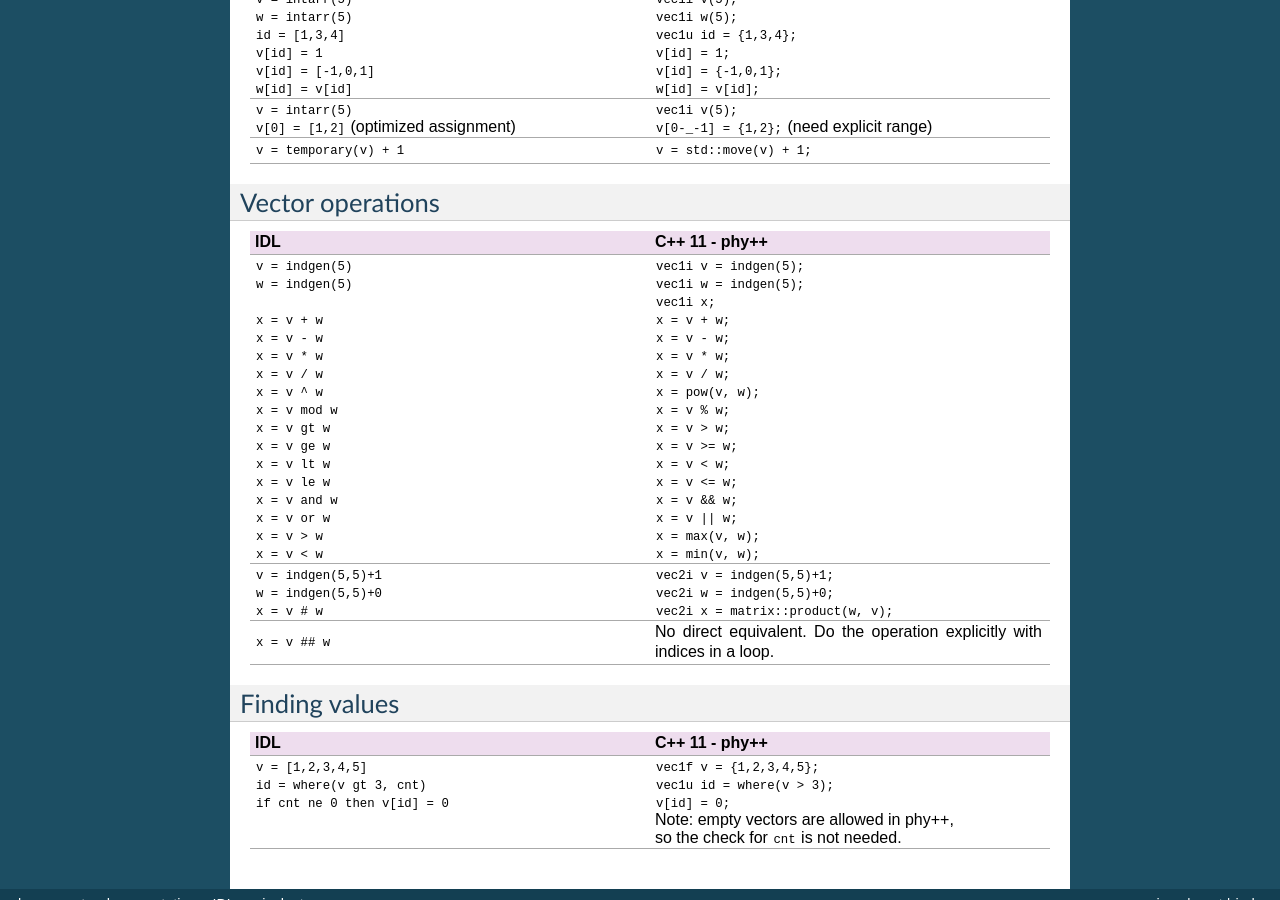
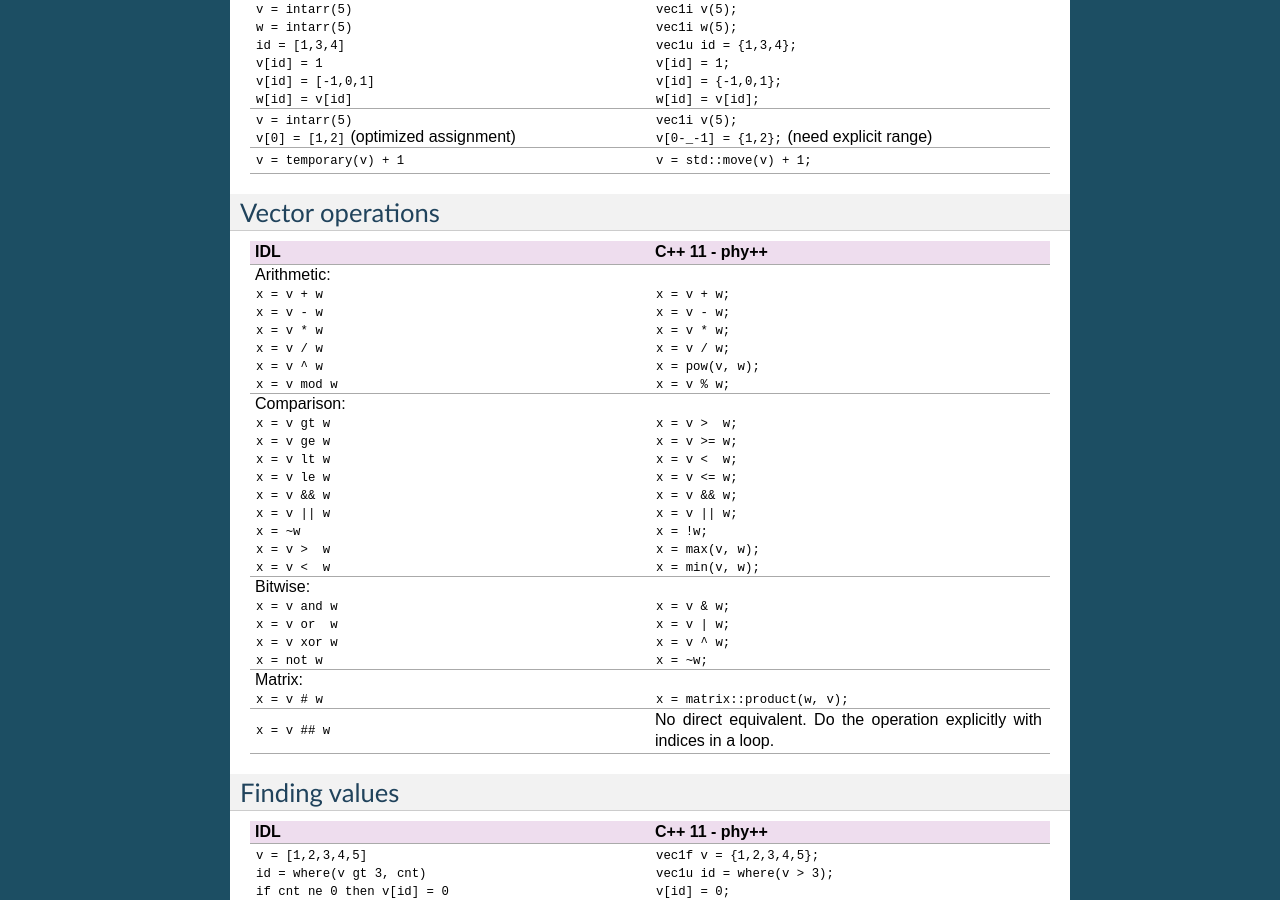
Before and after one commit to cschreib/vif, a Sphinx documentation site: the page built from doc/sphinx/idl.rst, in a window 1280 px wide and 900 px high, scrolled down 2593 px. Built offline with Sphinx 7.4.7, drawn with Linux system fonts in a browser that asks for light colours; formulas are drawn with MathJax 3; some of the changed text lies outside the part shown.

Commit message:
Fixed display issues in IDL comparison

```diff
--- a/doc/sphinx/idl.rst
+++ b/doc/sphinx/idl.rst
@@ -90,10 +92,10 @@ Basics
 +------------------------------------------------+------------------------------------------------+
 | ``r = execute('a = b')``                       | No equivalent.                                 |
 +------------------------------------------------+------------------------------------------------+
-| ``a = 1``                                      | ``{``                                          |
-| ``delvar, a``                                  | ``int_t a = 1;``                               |
-|                                                | ``}``                                          |
-| ``; 'a' no longer exist``                      | ``// 'a' no longer exist``                     |
+| | ``a = 1``                                    | | ``{``                                        |
+| | ``delvar, a``                                | | |_| |_| |_| ``int_t a = 1;``                 |
+| |                                              | | ``}``                                        |
+| | ``; 'a' no longer exist``                    | | ``// 'a' no longer exist``                   |
 +------------------------------------------------+------------------------------------------------+
 
 
@@ -104,30 +106,30 @@ Control flow
 |             IDL                                |               C++ 11 - phy++                   |
 +================================================+================================================+
 | | ``if x lt y then begin``                     | | ``if (x < y) {``                             |
-| | ``// ...``                                   | | ``// ...``                                   |
+| | |_| |_| |_| ``; ...``                        | | |_| |_| |_| ``// ...``                       |
 | | ``endif else begin``                         | | ``} else {``                                 |
-| | ``// ...``                                   | | ``// ...``                                   |
+| | |_| |_| |_| ``; ...``                        | | |_| |_| |_| ``// ...``                       |
 | | ``endelse``                                  | | ``}``                                        |
 +------------------------------------------------+------------------------------------------------+
 | | ``for i=0, n-1 do begin``                    | | ``for (uint_t i : range(n)) {``              |
-| | ``// ...``                                   | | ``// ...``                                   |
+| | |_| |_| |_| ``; ...``                        | | |_| |_| |_| ``// ...``                       |
 | | ``break``                                    | | ``break;``                                   |
-| | ``// ...``                                   | | ``// ...``                                   |
+| | |_| |_| |_| ``; ...``                        | | |_| |_| |_| ``// ...``                       |
 | | ``continue``                                 | | ``continue;``                                |
-| | ``// ...``                                   | | ``// ...``                                   |
+| | |_| |_| |_| ``; ...``                        | | |_| |_| |_| ``// ...``                       |
 | | ``endfor``                                   | | ``}``                                        |
 +------------------------------------------------+------------------------------------------------+
 | | ``array = ['foo','bar','blob']``             | | ``vec1s array = {"foo","bar","blob"};``      |
 | | ``foreach val, array do begin``              | | ``for (std::string val : array) {``          |
-| | ``// ...``                                   | | ``// ...``                                   |
+| | |_| |_| |_| ``; ...``                        | | |_| |_| |_| ``// ...``                       |
 | | ``endforeach``                               | | ``}``                                        |
 +------------------------------------------------+------------------------------------------------+
 | | ``while a gt b do begin``                    | | ``while (a > b) {``                          |
-| | ``// ...``                                   | | ``// ...``                                   |
+| | |_| |_| |_| ``; ...``                        | | |_| |_| |_| ``// ...``                       |
 | | ``endfor``                                   | | ``}``                                        |
 +------------------------------------------------+------------------------------------------------+
 | | ``repeat begin``                             | | ``do {``                                     |
-| | ``// ...``                                   | | ``// ...``                                   |
+| | |_| |_| |_| ``; ...``                        | | |_| |_| |_| ``// ...``                       |
 | | ``endrep until a gt b``                      | | ``} while (a > b);``                         |
 +------------------------------------------------+------------------------------------------------+
 | | ``switch i of``                              | | ``switch (i) {``                             |
@@ -135,15 +137,15 @@ Control flow
 | | ``2: print, 'two'``                          | | ``case 2: print("two");``                    |
 | | ``3: print, 'three'``                        | | ``case 3: print("three");``                  |
 | | ``4: begin``                                 | | ``case 4:``                                  |
-| | ``    print, 'four'``                        | | ``    print("four");                         |
-| | ``    break``                                | | ``    break;``                               |
-| | ``   end``                                   | |                                              |
+| | |_| |_| |_| ``print, 'four'``                | | |_| |_| |_| ``print("four");``               |
+| | |_| |_| |_| ``break``                        | | |_| |_| |_| ``break;``                       |
+| | |_| |_| ``end``                              | |                                              |
 | | ``else: print, 'other'``                     | | ``default: print("other");``                 |
 | | ``endswitch``                                | | ``}``                                        |
 | |                                              | | Note: only works with integers, no strings.  |
 +------------------------------------------------+------------------------------------------------+
 | | ``case i of``                                | | No direct equivalent. Use ``switch()`` and   |
-| | ``// ...``                                   | | be sure to call ``break;`` at the end of     |
+| | |_| |_| |_| ``; ...``                        | | be sure to call ``break;`` at the end of     |
 | | ``endcase``                                  | | each case.                                   |
 +------------------------------------------------+------------------------------------------------+
 
@@ -206,27 +208,33 @@ Vector operations
 +------------------------------------------------+------------------------------------------------+
 |             IDL                                |               C++ 11 - phy++                   |
 +================================================+================================================+
-| | ``v = indgen(5)``                            | | ``vec1i v = indgen(5);``                     |
-| | ``w = indgen(5)``                            | | ``vec1i w = indgen(5);``                     |
-| |                                              | | ``vec1i x;``                                 |
+| | Arithmetic:                                  | |                                              |
 | | ``x = v + w``                                | | ``x = v + w;``                               |
 | | ``x = v - w``                                | | ``x = v - w;``                               |
 | | ``x = v * w``                                | | ``x = v * w;``                               |
 | | ``x = v / w``                                | | ``x = v / w;``                               |
 | | ``x = v ^ w``                                | | ``x = pow(v, w);``                           |
 | | ``x = v mod w``                              | | ``x = v % w;``                               |
-| | ``x = v gt w``                               | | ``x = v > w;``                               |
++------------------------------------------------+------------------------------------------------+
+| | Comparison:                                  | |                                              |
+| | ``x = v gt w``                               | | ``x = v >  w;``                              |
 | | ``x = v ge w``                               | | ``x = v >= w;``                              |
-| | ``x = v lt w``                               | | ``x = v < w;``                               |
+| | ``x = v lt w``                               | | ``x = v <  w;``                              |
 | | ``x = v le w``                               | | ``x = v <= w;``                              |
-| | ``x = v and w``                              | | ``x = v && w;``                              |
-| | ``x = v or w``                               | | ``x = v || w;``                              |
-| | ``x = v > w``                                | | ``x = max(v, w);``                           |
-| | ``x = v < w``                                | | ``x = min(v, w);``                           |
+| | ``x = v && w``                               | | ``x = v && w;``                              |
+| | ``x = v || w``                               | | ``x = v || w;``                              |
+| | ``x = ~w``                                   | | ``x = !w;``                                  |
+| | ``x = v >  w``                               | | ``x = max(v, w);``                           |
+| | ``x = v <  w``                               | | ``x = min(v, w);``                           |
 +------------------------------------------------+------------------------------------------------+
-| | ``v = indgen(5,5)+1``                        | | ``vec2i v = indgen(5,5)+1;``                 |
-| | ``w = indgen(5,5)+0``                        | | ``vec2i w = indgen(5,5)+0;``                 |
-| | ``x = v # w``                                | | ``vec2i x = matrix::product(w, v);``         |
+| | Bitwise:                                     | |                                              |
+| | ``x = v and w``                              | | ``x = v & w;``                               |
+| | ``x = v or  w``                              | | ``x = v | w;``                               |
+| | ``x = v xor w``                              | | ``x = v ^ w;``                               |
+| | ``x = not w``                                | | ``x = ~w;``                                  |
++------------------------------------------------+------------------------------------------------+
+| | Matrix:                                      | |                                              |
+| | ``x = v # w``                                | | ``x = matrix::product(w, v);``               |
 +------------------------------------------------+------------------------------------------------+
 | ``x = v ## w``                                 | No direct equivalent. Do the operation         |
 |                                                | explicitly with indices in a loop.             |
```
Also changed, not shown: other parts of doc/sphinx/idl.rst (+4 -2 lines).
